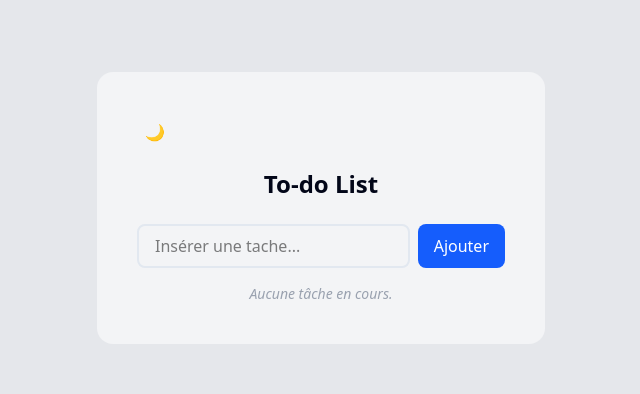
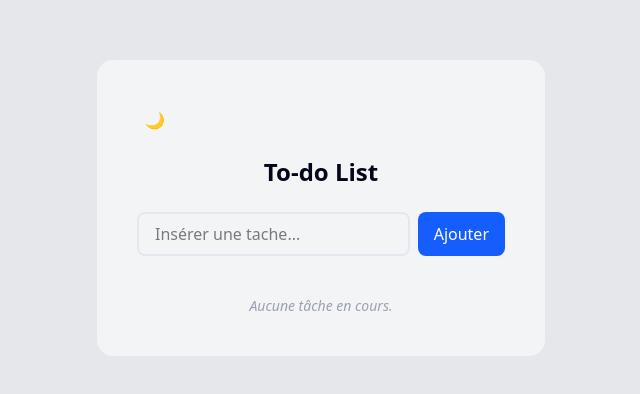
Before and after one commit to EtienneFerry-web/ma-super-todo, a React (Vite) app: page / in a window 1280 px wide. Shown: the part 192-586 px from the top of the page, without its empty margins (319-959 px from the left). Built offline with nearby package versions, Linux system fonts and the light colour scheme.

Commit message:
fixed padding input > ul

```diff
--- a/src/App.jsx
+++ b/src/App.jsx
@@ -70,7 +70,7 @@ function App(){
       <div className={`max-w-md w-full rounded-2xl shadow-x1 p-10 bg-gray-100 transition-colors duration-500 ${estSombre ? 'dark bg-slate-700' : ''}`}>
         <button
           onClick={() => setEstSombre(!estSombre)}
-          className="mb-4 p-2 rounded-full hover:bg-gray-100 dark:hover:bg-slate">
+          className={`mb-4 p-2 rounded-full bg-gray-100 hover:bg-gray-200 dark:hover:bg-slate ${estSombre ? '' : 'text-slate-350'}`}>
           {estSombre ? '☀️' : '🌙'}
         </button>
           <h1 className={`text-2xl font-bold mb-6 text-center transition-colors duration-500 ${estSombre ? 'text-slate-100' : 'text-slate-950'}`}>To-do List</h1>
@@ -89,7 +89,7 @@ function App(){
                 Ajouter
               </button>
           </div>
-            <ul>
+            <ul className="py-3">
               {liste.map((tache, index) => (
                 <li key={index}
                   className="flex items-center justify-between bg-slate-50 p-3 rounded-lg mb-2 hover:bg-slte-100 transition-colors">
```
